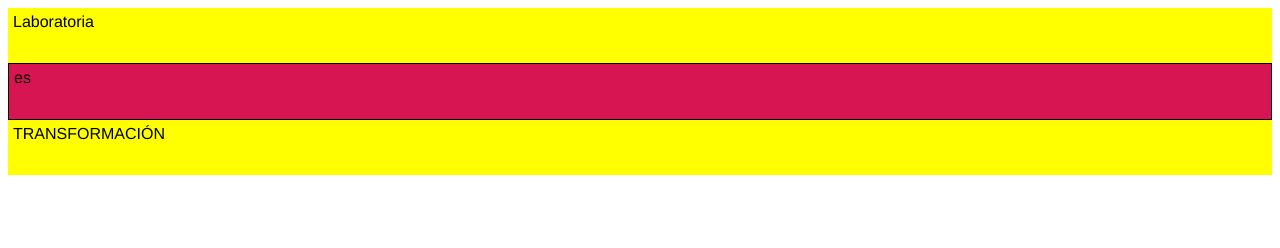
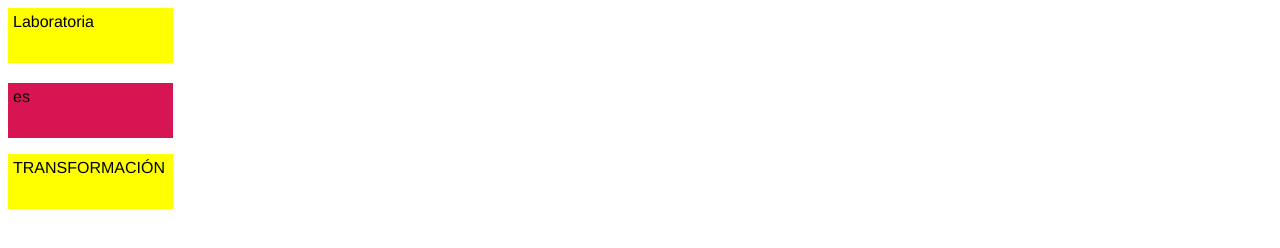
Before and after one commit to valerydeleon/exDisplay, a plain HTML site: page index.html in a window 1280 px wide. Drawn offline with Linux system fonts and the light colour scheme.

Commit message:
ejercicio 2

```diff
--- a/assets/css/main.css
+++ b/assets/css/main.css
@@ -5,15 +5,17 @@
 .amarillo{
   background-color: yellow;
   height: 50px;
+  width: 160px;
   padding-top: 5px;
   padding-left: 5px;
   margin: 0;
+  display: inline-block;
 }
 .rosa{
   background-color: #d81553;
   height: 50px;
+  width: 160px;
   padding-top: 5px;
   padding-left: 5px;
-  margin: 0;
-  border: 1.5px solid black;
+  margin-top: 20px;
 }
```
